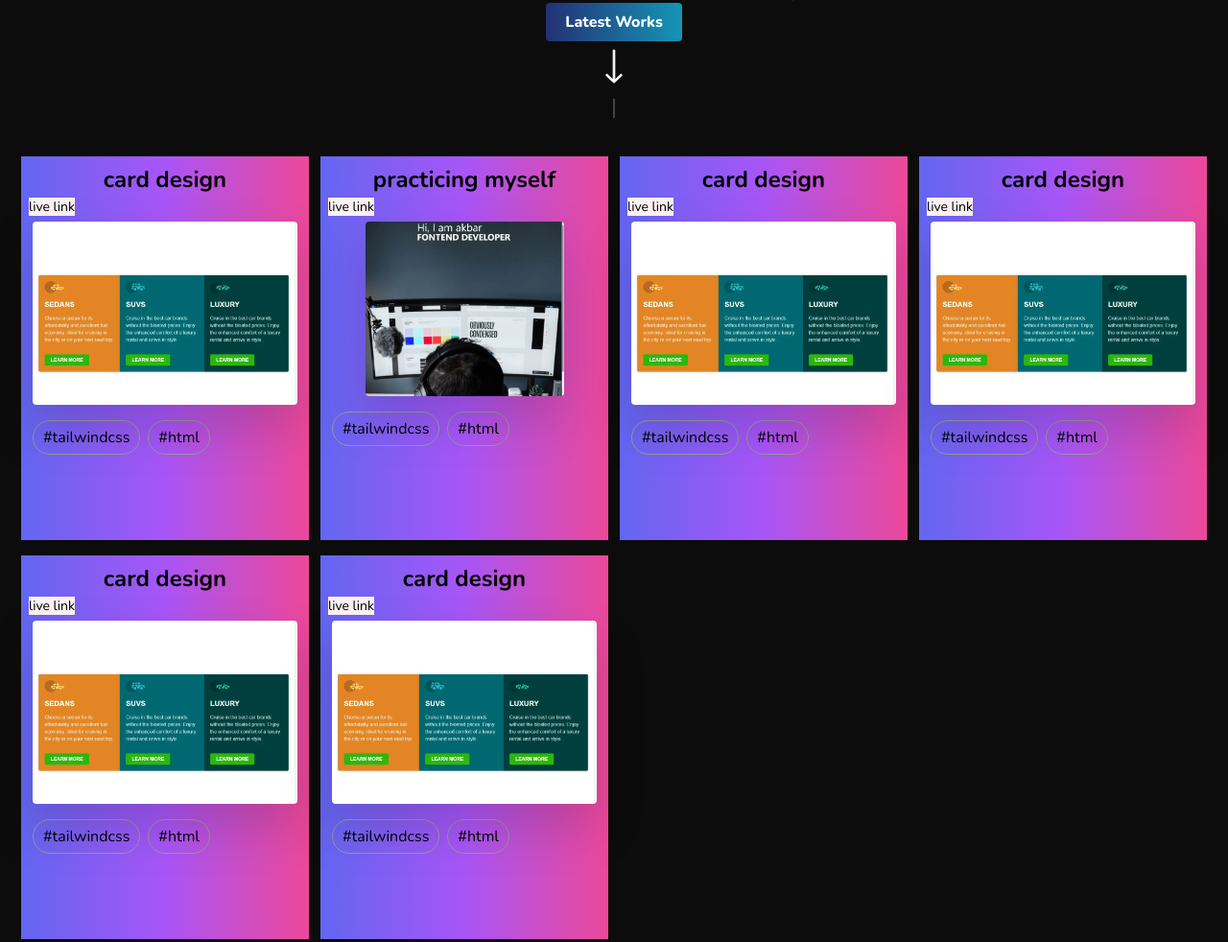
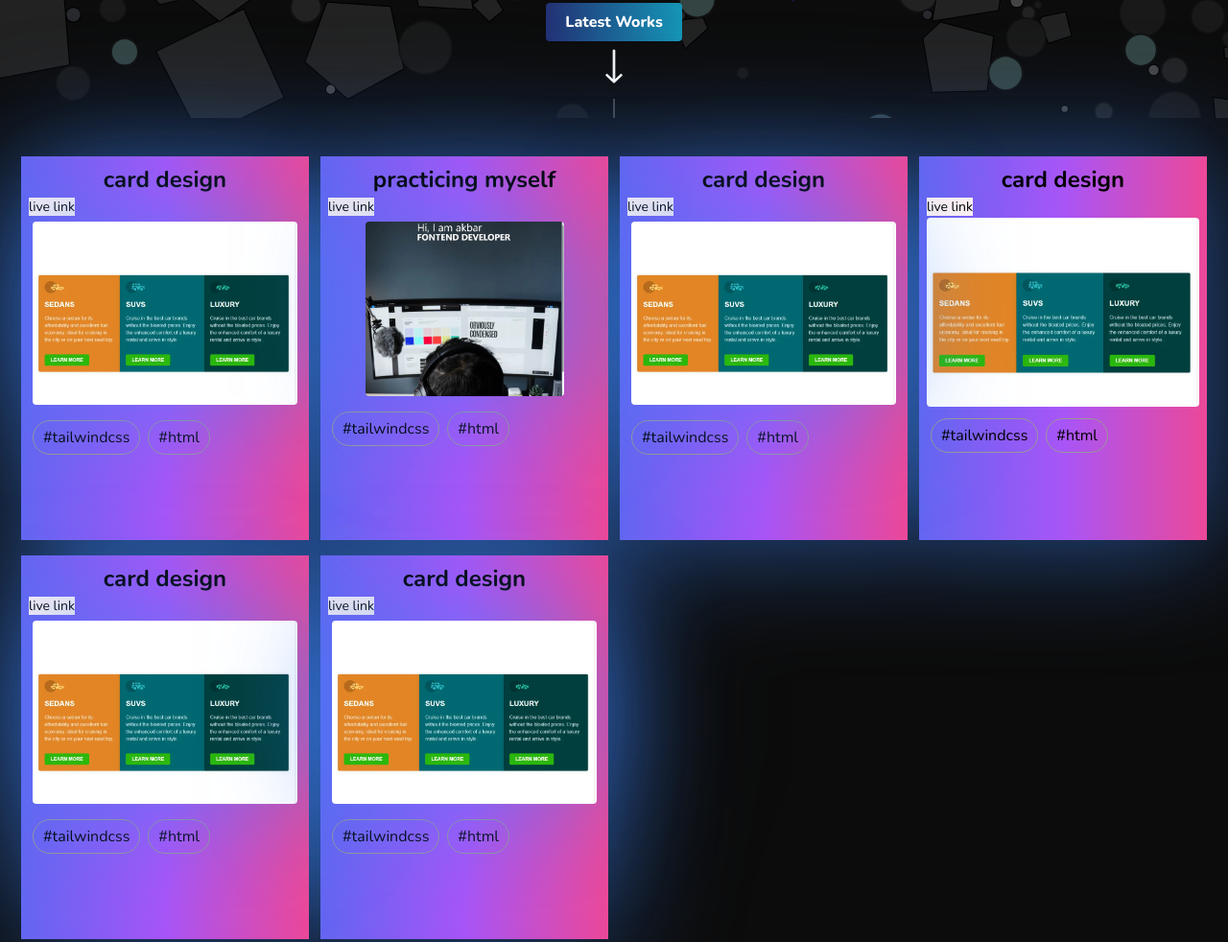
Before and after one commit to Akbar758742/myportfolio, a website: page index.html in a window 1280 px wide. Shown: the part 677-1659 px from the top of the page at 96% size. Drawn offline with nearby package versions, Linux system fonts and the light colour scheme; animation ran at ten frames a second; a script that the page names is missing.

Commit message:
updateing drop shadow and matter js

```diff
--- a/index.html
+++ b/index.html
@@ -12,7 +12,7 @@
       href="/assets/images/name-logo-favicon.svg"
       type="image/x-icon"
     />
-    <!-- <script src="./matter.js" defer></script> -->
+    <script src="./matter.js" defer></script>
   </head>
   <body class="bg-[#000000f3] font-['Nunito']">
     <section
@@ -324,10 +324,10 @@
     </section>
     <!-- project -->
     <section
-      class="mx-6 my-10 grid grid-cols-1 sm:grid-cols-2 md:grid-cols-3 lg:grid-cols-4 gap-4 justify-items-center"
+      class="mx-6 my-10 grid grid-cols-1 sm:grid-cols-2 md:grid-cols-3 lg:grid-cols-4 gap-4 justify-items-center drop-shadow-[0_0px_60px_rgba(59,130,246,0.6)]"
     >
       <div
-        class="w-[300px] h-[400px] bg-gradient-to-r from-indigo-500 via-purple-500 to-pink-500 p-2 hover:scale-110 ease-in-out duration-100"
+        class="w-[300px] h-[400px] bg-gradient-to-r from-indigo-500 via-purple-500 to-pink-500 p-2 hover:scale-110 ease-in-out duration-100 "
       >
         <h1 class="text-2xl font-bold text-center">card design</h1>
         <span
@@ -337,9 +337,9 @@
             >live link</a
           ></span
         >
-        <div class="drop-shadow-2xl p-1 items-center justify-center">
+        <div class="drop-shadow-[0_0px_60px_rgba(59,130,246,0.6)]  p-1 items-center justify-center">
           <img
-            class="rounded"
+            class="rounded "
             src="/assets/images/card.webp"
             alt="projectpic"
           />
@@ -372,10 +372,10 @@
           ></span
         >
         <div
-          class="drop-shadow-2xl p-1 items-center justify-center object-contain"
+          class="drop-shadow-[0_0px_60px_rgba(59,130,246,0.6)] p-1 items-center justify-center object-contain"
         >
           <img
-            class="mx-auto rounded w-3/4"
+            class="mx-auto rounded w-3/4 "
             src="/assets/images/practicing-myself.jpg"
             alt="projectpic"
           />
@@ -408,7 +408,7 @@
             >live link</a
           ></span
         >
-        <div class="drop-shadow-2xl p-1 items-center justify-center">
+        <div class="drop-shadow-[0_0px_60px_rgba(59,130,246,0.6)] p-1 items-center justify-center">
           <img
             class="rounded"
             src="/assets/images/card.webp"
@@ -443,7 +443,7 @@
             >live link</a
           ></span
         >
-        <div class="drop-shadow-2xl p-1">
+        <div class="drop-shadow-[0_0px_60px_rgba(59,130,246,0.6)]p-1">
           <img
             class="rounded"
             src="/assets/images/card.webp"
@@ -478,7 +478,7 @@
             >live link</a
           ></span
         >
-        <div class="drop-shadow-2xl p-1">
+        <div class="drop-shadow-[0_0px_60px_rgba(59,130,246,0.6)] p-1">
           <img
             class="rounded"
             src="/assets/images/card.webp"
@@ -513,7 +513,7 @@
             >live link</a
           ></span
         >
-        <div class="drop-shadow-2xl p-1">
+        <div class="drop-shadow-[0_0px_60px_rgba(59,130,246,0.6)] p-1">
           <img
             class="rounded"
             src="/assets/images/card.webp"
@@ -710,8 +710,8 @@
       </div>
     </footer>
 
-    <!-- <script src="https://cdnjs.cloudflare.com/ajax/libs/matter-js/0.12.0/matter.min.js"></script>
+    <script src="https://cdnjs.cloudflare.com/ajax/libs/matter-js/0.12.0/matter.min.js"></script>
     <script src="https://cdn/jsdelivr.net/npm/matter-wrap@0.2.0/build/matter-wrap.min.js"></script>
-    <script src="https://cdn.jsdelivr.net/npm/matter-attractors@0.1.6/build/matter-attractors.min.js"></script> -->
+    <script src="https://cdn.jsdelivr.net/npm/matter-attractors@0.1.6/build/matter-attractors.min.js"></script>
   </body>
 </html>
```
Also changed, not shown: output.css.
